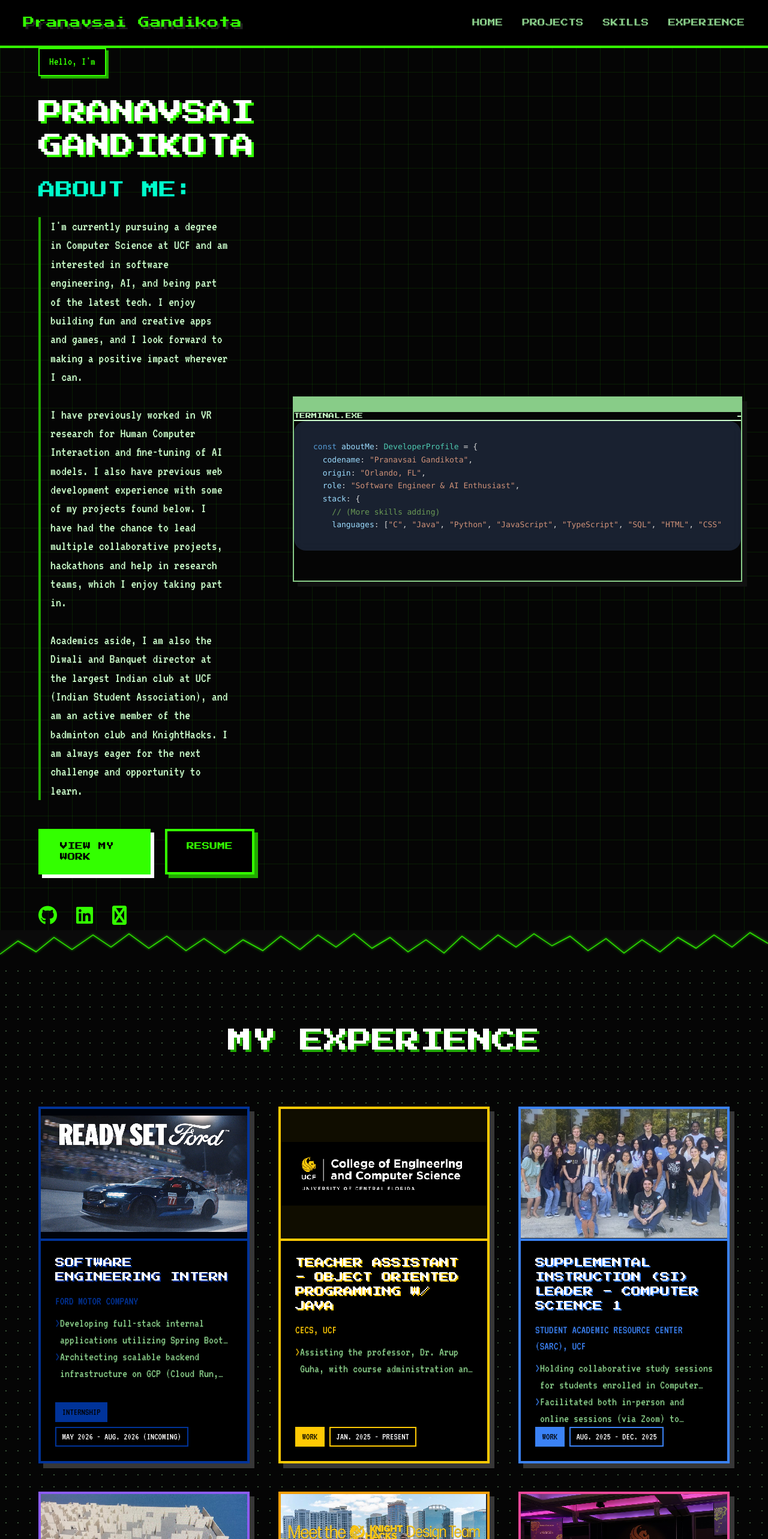
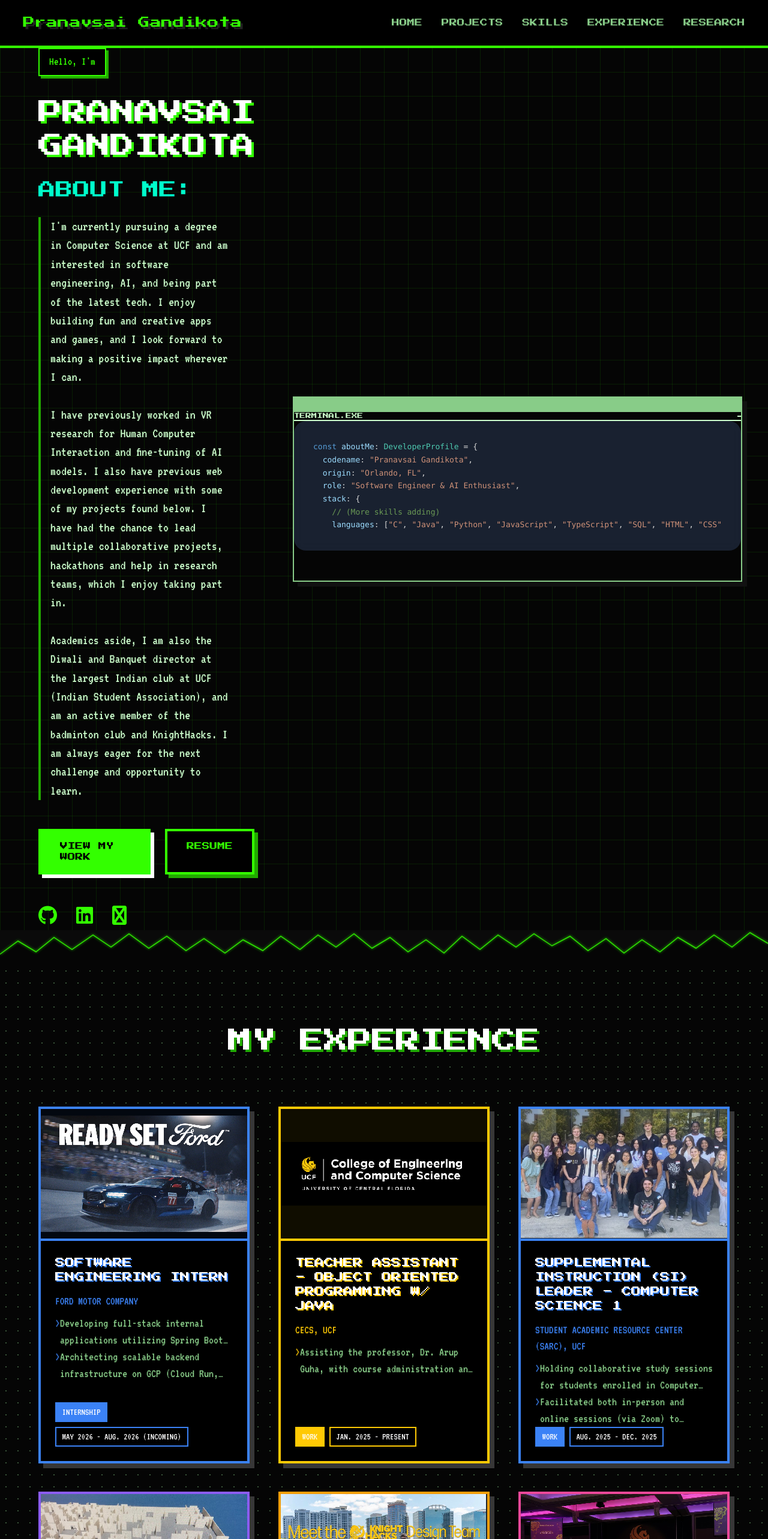
Before and after one commit to pranavsaigandikota/PranavsPortfolio, a React (Vite) app: page / in a window 1280 px wide. Shown: the top 2566 px of the page at 60% size. Built offline with nearby package versions, Linux system fonts and the light colour scheme; no server answers.

Commit message:
Update project

```diff
--- a/src/components/ExperienceExpandable.jsx
+++ b/src/components/ExperienceExpandable.jsx
@@ -63,7 +63,7 @@ const experiences = [
     startDate: "May 2026",
     endDate: "Aug. 2026 (Incoming)",
     type: "Internship",
-    themeColor: "#003399", // Ford Blue
+    themeColor: "#3b82f6", // Ford Blue (Brighter)
     images: [fordImg],
     experiences: [
       "Developing full-stack internal applications utilizing Spring Boot microservices and React.js.",
@@ -339,7 +339,7 @@ const ExperienceExpandable = () => {
               </ul>
 
               <div className="project-tech mt-auto">
-                <span className="tech-tag" style={{ border: `2px solid ${exp.themeColor}`, color: "#000", background: exp.themeColor }}>
+                <span className="tech-tag" style={{ border: `2px solid ${exp.themeColor}`, color: "#fff", background: exp.themeColor }}>
                   {exp.type}
                 </span>
                 <span className="tech-tag">
--- a/src/components/Navbar.jsx
+++ b/src/components/Navbar.jsx
@@ -64,6 +64,13 @@ export const Navbar = () => {
         >
           <a href="#experience"> Experience</a>
         </motion.li>
+        <motion.li
+          variants={fadeInUp}
+          whileHover={{ scale: 1.1 }}
+          whileTap={{ scale: 0.95 }}
+        >
+          <a href="#research"> Research</a>
+        </motion.li>
       </motion.ul>
     </motion.nav>
   );
--- a/src/components/Projects.jsx
+++ b/src/components/Projects.jsx
@@ -41,6 +41,20 @@ import uknightImg from "../assets/ProjectsPics/UknightDemo.png";
 
 const projectsData = [
   {
+    title: "uKnight",
+    imageSrc: uknightImg,
+    shortDescription: "College platform where you randomly match with people in your college on chat or video.",
+    fullDescription: [
+      "Created an omegle-style platform allowing college students to securely meet and socialize via randomized chat and video matching, verified through college OAuth.",
+      "Engineered real-time matching queues using Redis and handled real-time communication via WebSockets and WebRTC peer connections.",
+      "Developed a full-stack application using a Spring Boot backend and React frontend, deployed on Google Cloud Platform."
+    ],
+    skills: ["React", "Spring Boot", "WebRTC", "PostgreSQL", "Redis", "GCP", "WebSockets", "OAuth"],
+    demo: "https://uknight.net",
+    source: "https://github.com/uKnight-Co/uKnight",
+    themeColor: "#FFD700",
+  },
+  {
     title: "Sentinel",
     event: "Hacklytics 2026: Golden Byte",
     imageSrc: sentinelImg,
@@ -55,20 +69,6 @@ const projectsData = [
     demo: "https://devpost.com/software/sentinel-w2ehfs",
     source: "https://github.com/AlphaKnight1701-A/Sentinel",
     themeColor: "#000000",
-  },
-  {
-    title: "uKnight",
-    imageSrc: uknightImg,
-    shortDescription: "College platform where you randomly match with people in your college on chat or video.",
-    fullDescription: [
-      "Created an omegle-style platform allowing college students to securely meet and socialize via randomized chat and video matching, verified through college OAuth.",
-      "Engineered real-time matching queues using Redis and handled real-time communication via WebSockets and WebRTC peer connections.",
-      "Developed a full-stack application using a Spring Boot backend and React frontend, deployed on Google Cloud Platform."
-    ],
-    skills: ["React", "Spring Boot", "WebRTC", "PostgreSQL", "Redis", "GCP", "WebSockets", "OAuth"],
-    demo: "https://u-knight.vercel.app/",
-    source: "https://github.com/uKnight-Co/uKnight",
-    themeColor: "#FFD700",
   },
   {
     title: "RePlot",
```
Also changed, not shown: 2 other files (tests, documents, lock files or other folders).
